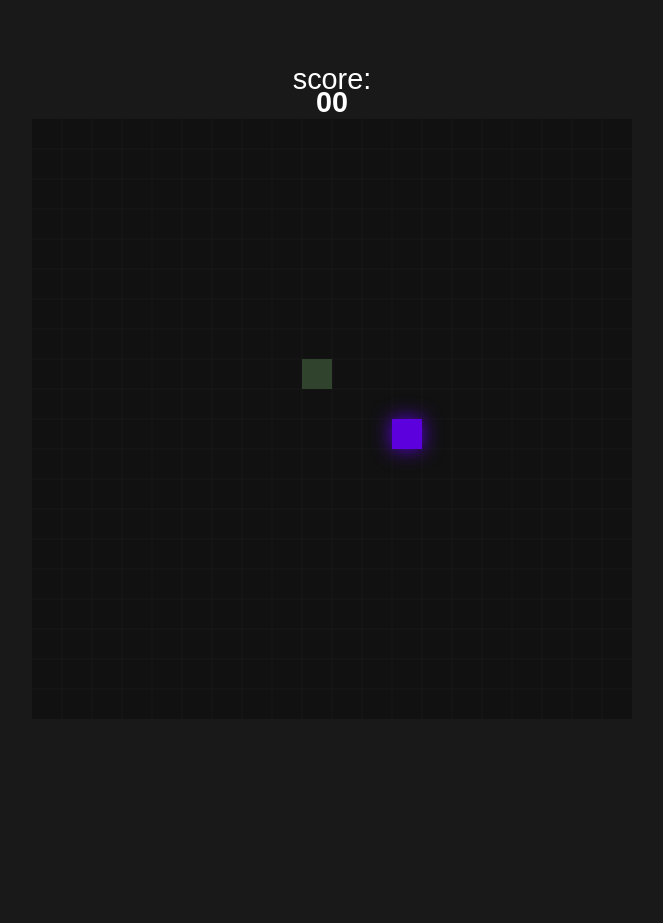
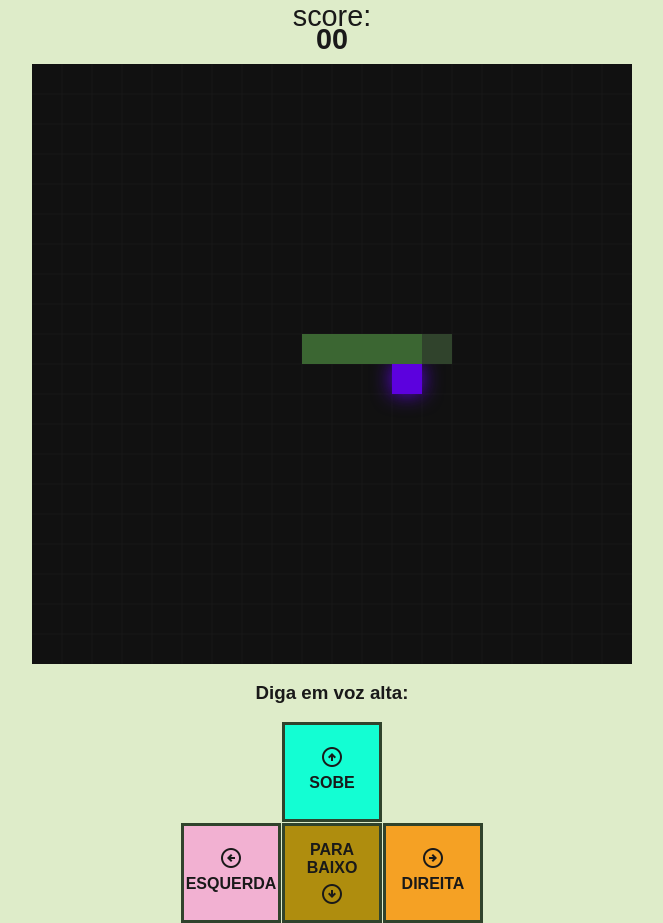
Before and after one commit to Vineco77/Cobra-Cega, a plain HTML site: page index.html in a window 1280 px wide. Shown: the whole page, without its empty margins (308-971 px from the left). Before the commit the page ends 800 px from the top, so only its background shows below. Drawn offline with nearby package versions, Linux system fonts and the light colour scheme.

Commit message:
Making the game easier and adding movement notifications

```diff
--- a/css/style.css
+++ b/css/style.css
@@ -1,4 +1,14 @@
 @import url('https://fonts.googleapis.com/css2?family=Poppins:ital,wght@0,100;0,200;0,300;0,400;0,500;0,600;0,700;0,800;0,900;1,100;1,200;1,300;1,400;1,500;1,600;1,700;1,800;1,900&display=swap');
+
+:root{
+    --cor-body: #DEECC9;
+    --cor-canvas:#111;
+    --cor-branco: white;
+    --cor-score: #191919;
+    --cor-btn: #333;
+    --cor-head: #30432C;
+    --cor-body-snake:#3B6632;
+}
 
 * {
     margin: 0;
@@ -8,17 +18,17 @@
 }
 
 canvas{
-    background-color: #111;
+    background-color: var(--cor-canvas);
 }
 
 body{
-    background-color: #191919;
+    background-color: var(--cor-body);
     display: flex;
     min-height: 100vh;
     align-items: center;
     justify-content: center;
     flex-direction: column;
-    color: white;
+    color: var(--cor-branco);
 }
 
 .score{
@@ -26,6 +36,8 @@ body{
     flex-direction: column;
     align-items: center;
     font-size: 1.8rem;
+    color: var(--cor-score);
+    margin-bottom: .5rem;
 }
 
 .score--value {
@@ -37,6 +49,7 @@ body{
 
 .menu-screen {
     position: absolute;
+    height: 45vh;
     display: none;
     flex-direction: column;
     align-items: center;
@@ -60,7 +73,7 @@ body{
     padding: 10px 15px 10px 12px;
     font-size: 1rem;
     font-weight: 600;
-    color: #333;
+    color: var(--cor-btn);
     margin-top: 40px;
     display: flex;
     justify-content: center;
@@ -69,8 +82,15 @@ body{
     cursor: pointer;
 }
 
+.said{
+    color: var(--cor-score);
+    font-size: 1.3rem;
+    font-weight: 500;
+}
+
 .box{
-    background-color: red;
+    background-color: var(--cor-score);
+    padding: .5rem 1.2rem;
     justify-content: center;
     font-size: 2rem;
     text-align: center;
@@ -84,3 +104,57 @@ body{
     justify-content: center;
     text-align: center;
 }
+
+.controllers{
+    color: var(--cor-score);
+    text-align: center;
+}
+
+.controllers__list{
+    list-style: none;
+    display: grid;
+    grid-template: 100px 100px / repeat(3, 100px) ;
+    gap: 1px;
+}
+
+.controllers__list__item1{
+    grid-column: 3 / 4;
+    grid-row: -2 / -2;
+    display: flex;
+    flex-direction: column;
+    padding-top: 20px;
+    border: 3px solid var(--cor-head);
+}
+
+.controllers__list__item2{
+    grid-column: 1 / 2;
+    grid-row: -2 / -2;
+    display: flex;
+    flex-direction: column;
+    padding-top: 20px;
+    border: 3px solid var(--cor-head);
+}
+
+.controllers__list__item3{
+    grid-column: 2 / 3;
+    grid-row: 1 / 1;
+    display: flex;
+    flex-direction: column;
+    padding-top: 20px;
+    border: 3px solid var(--cor-head);
+}
+
+.controllers__list__item4{
+    grid-column: 2 / 3;
+    grid-row: -2 / -2;
+    display: flex;
+    flex-direction: column;
+    padding-top: 10px;
+    border: 3px solid var(--cor-head);
+}
+
+.controllers__list__item-description{
+    font-size: 1rem;
+    font-weight: 550;
+    margin: 5px 0px 5px 0px;
+}
--- a/index.html
+++ b/index.html
@@ -5,27 +5,58 @@
     <meta name="viewport" content="width=device-width, initial-scale=1.0">
     <link rel="stylesheet" href="https://fonts.googleapis.com/css2?family=Material+Symbols+Outlined:opsz,wght,FILL,GRAD@20..48,100..700,0..1,-50..200" />
     <link rel="stylesheet" href="css/style.css">
-    <title>Snake Game</title>
+    <title>🐍 Snake Game</title>
 </head>
 <body>
     <div class="score">score: <span class="score--value">00</span></div>
-
     <div class="menu-screen">
-
         <span class="game-over">game over</span>
         <span class="final-score">score <span>00</span></span>
-
         <button class="btn-play">
             <span class="material-symbols-outlined">
                 stadia_controller
                 </span>
             Jogar novamente
         </button>
-
     </div>
     <canvas width="600" height="600"></canvas>
     <br>
     <div id="guide" class="mensagem"></div>
+    <div class="controllers">
+        <h3>Diga em voz alta:</h3>
+        <br>
+        <ul class="controllers__list">
+
+            <li class="controllers__list__item1 rainbow">
+                <span class="material-symbols-outlined">
+                    arrow_circle_right
+                </span>
+                <span class="controllers__list__item-description">DIREITA</span>
+            </li>
+
+            <li class="controllers__list__item2 rainbow">
+                <span class="material-symbols-outlined">
+                    arrow_circle_left
+                </span>
+                <span class="controllers__list__item-description">ESQUERDA</span>
+            </li>
+
+            <li class="controllers__list__item3 rainbow">
+                <span class="material-symbols-outlined">
+                    arrow_circle_up
+                </span>
+                <span class="controllers__list__item-description">SOBE</span>
+            </li>
+
+            <li class="controllers__list__item4 rainbow">
+                <span class="controllers__list__item-description">PARA BAIXO</span>
+                <span class="material-symbols-outlined">
+                    arrow_circle_down
+                </span>
+            </li>
+
+        </ul>
+    </div>
     <script src="js/voice.js"></script>
     <script src="js/script.js"></script>
 </body>
--- a/js/script.js
+++ b/js/script.js
@@ -5,14 +5,15 @@ const score = document.querySelector('.score--value')
 const finalScore = document.querySelector('.final-score > span')
 const menu = document.querySelector('.menu-screen')
 const buttonPlay = document.querySelector('.btn-play')
+const rainbow = document.querySelectorAll('.rainbow')
 
 const audio = new Audio('../assets/assets_audio.mp3')
+const rainbowItems = document.querySelectorAll('.rainbow')
 
 const size = 30
 
-const initialPosition = { x: 270, y: 240 }
+let snake = [{ x: 270, y: 270 }, { x: 300, y: 270 }, { x: 330, y: 270 }, { x: 360, y: 270 }, { x: 390, y: 270 }]
 
-let snake = [initialPosition]
 
 const IncrementScore = () => {
     score.innerText = +score.innerText + 10
@@ -57,7 +58,7 @@ const drawFood = () => {
 }
 
 const drawSnake = () => {
-    ctx.fillStyle = 'green'
+    ctx.fillStyle = '#3B6632'
 
     snake.forEach((position, index) => {
 
@@ -148,8 +149,17 @@ const checkCollision = () => {
 
     if (wallCollision || selfCollision) {
         gameOver()
+        controllersColors()
     }
 }
+
+const controllersColors = () => {
+    rainbowItems.forEach(item => {
+        item.style.backgroundColor = randomColor();
+    });
+}
+
+controllersColors()
 
 const gameOver = () => {
     direction = undefined
@@ -166,19 +176,16 @@ const gameLoop = () => {
     ctx.clearRect(0, 0, 600, 600)
     drawGrid()
     drawFood()
+    drawSnake()
     moveSnake()
-    drawSnake()
     checkEat()
     checkCollision()
 
 
    loopId = setTimeout(() => {
        gameLoop()
-    }, 300);
+    }, 490);
 }
-
-gameLoop()
-
 
 function verificaDirecao(guide) {
     if (guide == "direita" && direction != "left") {
@@ -187,10 +194,10 @@ function verificaDirecao(guide) {
     if (guide == "esquerda" && direction != "right") {
         return direction = "left"
     }
-    if (guide == "cima" && direction != "down") {
+    if (guide == "sobe" && direction != "down") {
         return direction = "up"
     }
-    if (guide == "baixo" && direction != "up") {
+    if (guide == "para baixo" && direction != "up") {
         return direction = "down"
     }
 }
@@ -201,5 +208,7 @@ buttonPlay.addEventListener('click', () =>{
     menu.style.display = "none"
     canvas.style.filter = "none"
 
-    snake = [initialPosition]
+    snake = [{ x: 270, y: 270 }, { x: 300, y: 270 }, { x: 330, y: 270 }, { x: 360, y: 270 }, { x: 390, y: 270 }]
 })
+
+gameLoop()
--- a/js/voice.js
+++ b/js/voice.js
@@ -18,7 +18,7 @@ window.SpeechRecognition =
   }
 
   function exibeChuteNaTela(guide) {
-    elementGuide.innerHTML = `<div>Você disse:</div>
+    elementGuide.innerHTML = `<div class="said">Você disse:</div>
     <span class="box">${guide} </span>`
   }
 
```
